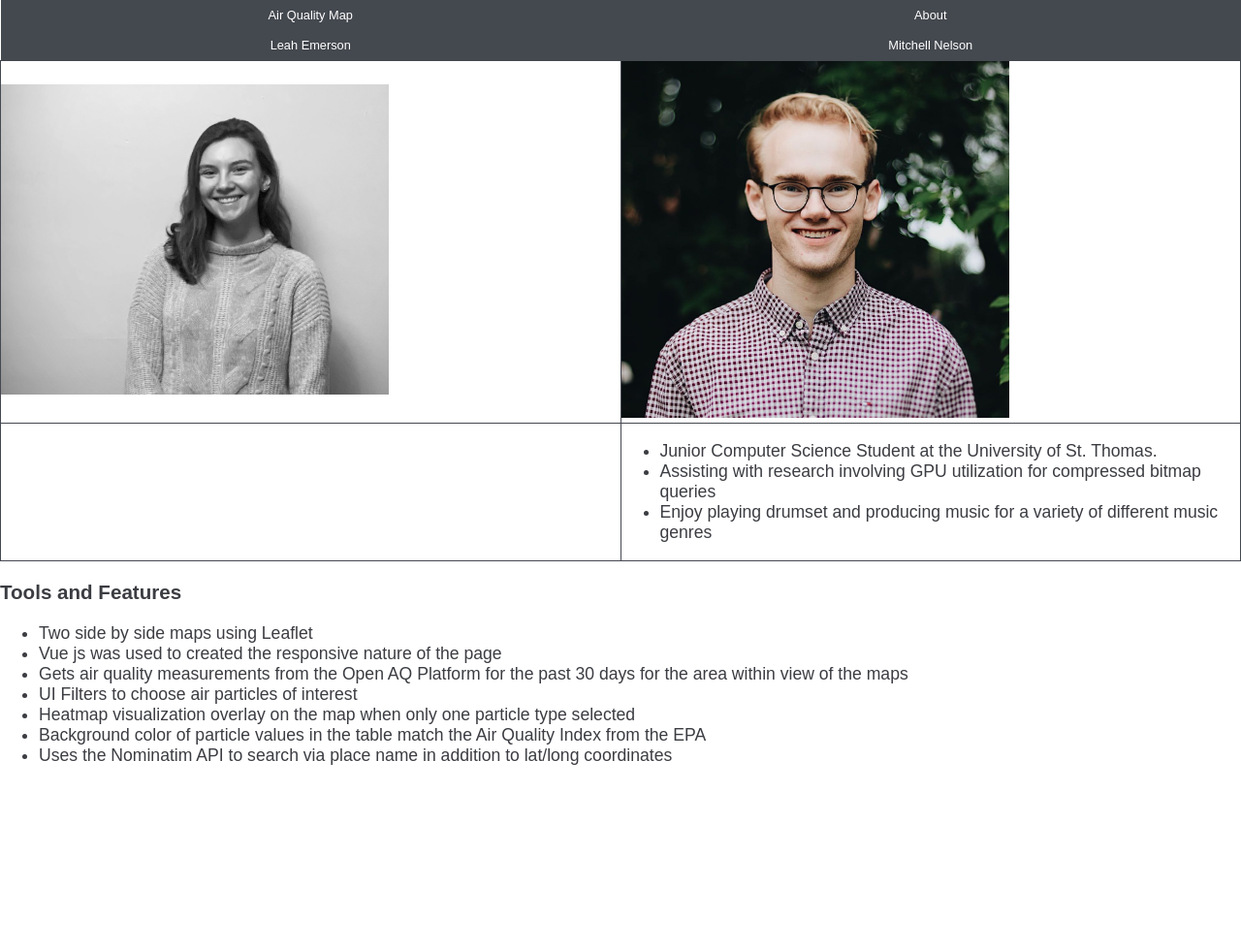
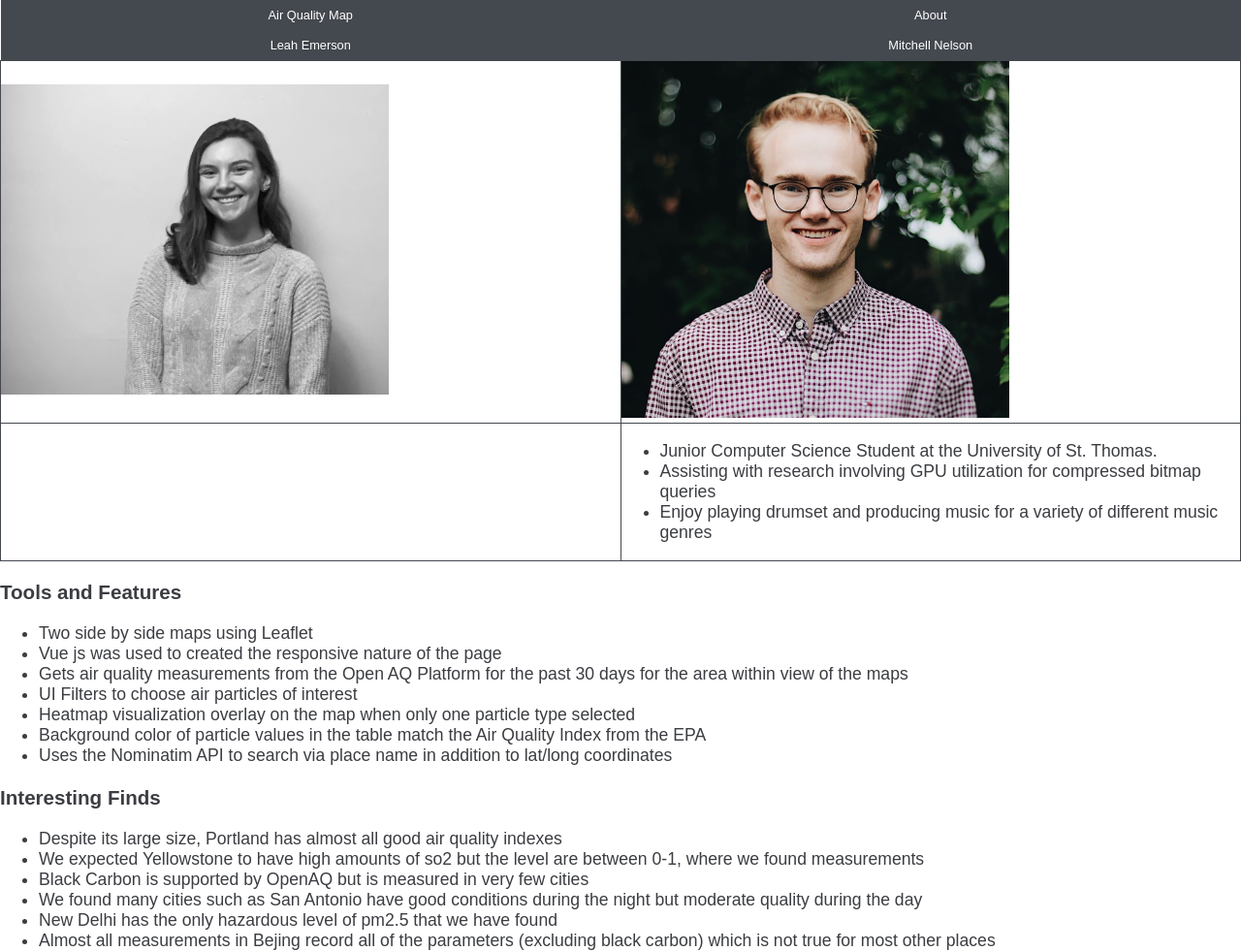
Before and after one commit to MitchellNelson/airqualitymap, a plain HTML site: page html/about.html in a window 1280 px wide. Shown: the whole page at 97% size. Before the commit the page ends 800 px from the top, so only its background shows below. Drawn offline with Linux system fonts and the light colour scheme.

Commit message:
Interesting Findings

```diff
--- a/html/about.html
+++ b/html/about.html
@@ -54,5 +54,17 @@
       <li>Uses the Nominatim API to search via place name in addition to lat/long coordinates</li>
     </ul>
   </div>
+  <div>
+    <h3>Interesting Finds</h3>
+    <ul>
+      <li>Despite its large size, Portland has almost all good air quality indexes</li>
+      <li>We expected Yellowstone to have high amounts of so2 but the level are between 0-1, where we found measurements</li>
+      <li>Black Carbon is supported by OpenAQ but is measured in very few cities</li>
+      <li>We found many cities such as San Antonio have good conditions during the night but moderate quality during the day</li>
+      <li>New Delhi has the only hazardous level of pm2.5 that we have found</li>
+      <li>Almost all measurements in Bejing record all of the parameters (excluding black carbon) which is not true for most other places</li>
+    </ul>
+    </ul>
+  </div>
 </body>
 </html>
```
